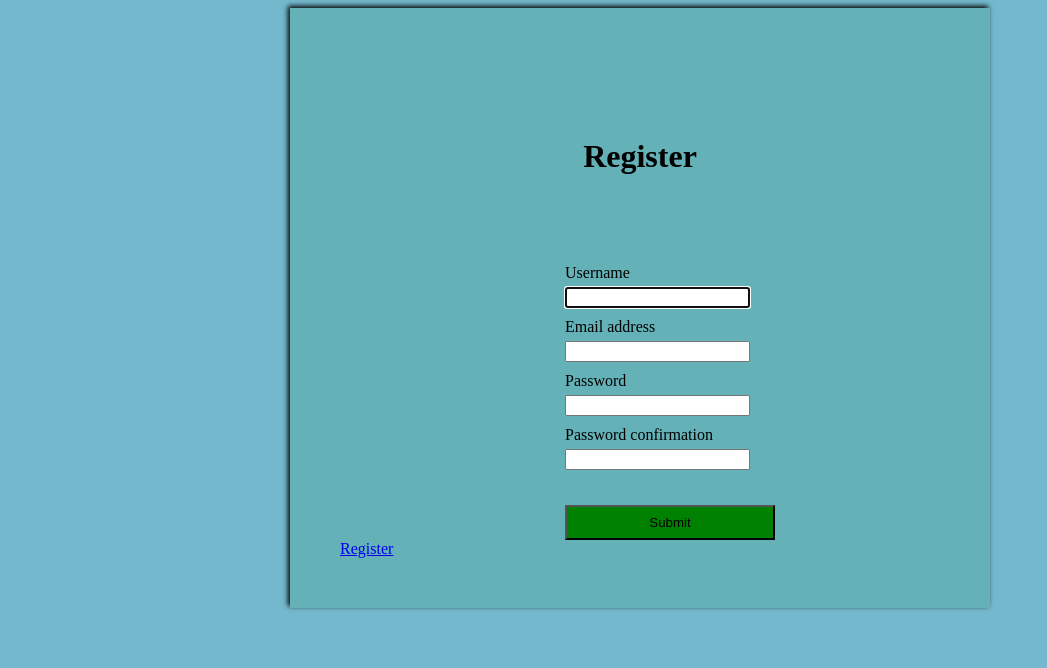
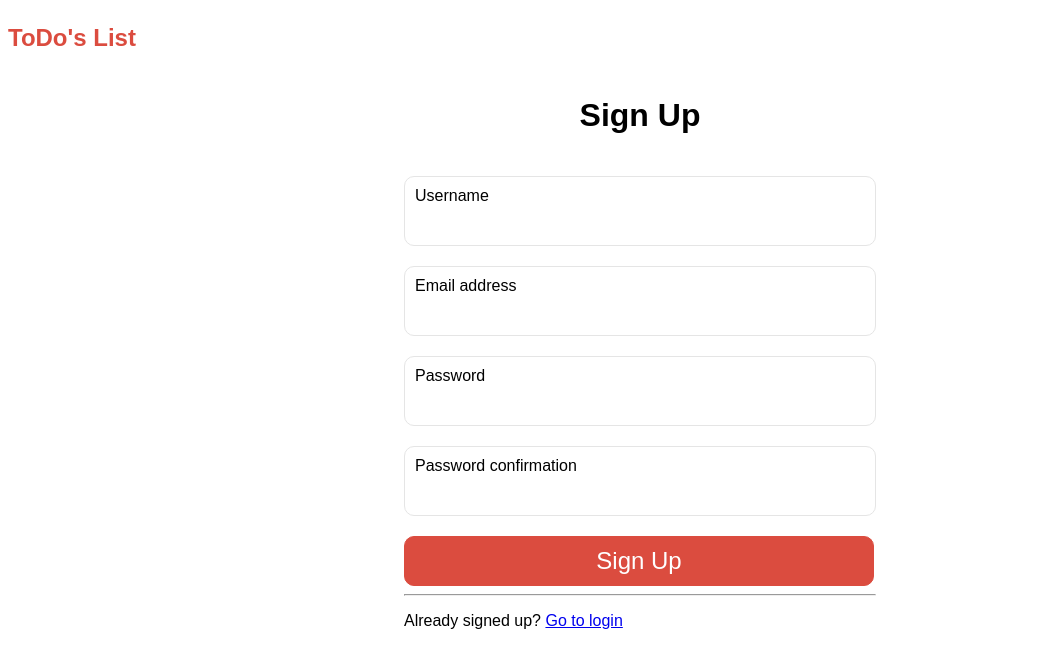
Before and after one commit to Zantron2000/ToDoList, a Django app: page /register in a window 1280 px wide. Shown: the top 668 px of the page, without its empty margins (0-1047 px from the left). Run offline with Django 4.2, Linux system fonts and the light colour scheme.

Commit message:
Updated Registration Page

```diff
--- a/ToDoList/core/forms.py
+++ b/ToDoList/core/forms.py
@@ -13,6 +13,7 @@ class NewUserForm(UserCreationForm):
         super(NewUserForm, self).__init__(*args, **kwargs)
         for visible in self.visible_fields():
             visible.field.widget.attrs['class'] = 'input'
+            visible.field.widget.attrs['id'] = visible.name
 
 class LoginForm(forms.Form):
     username = forms.CharField()
--- a/ToDoList/core/static/core/css/register.css
+++ b/ToDoList/core/static/core/css/register.css
@@ -1,51 +1,63 @@
 body {
-    background-color: rgb(116, 184, 205)
+    font-family: sans-serif;
+}
+
+.logo {
+    color:#db4c3f;
+    font-size: 24px;
+    font-weight: bold;
+}
+
+.item label {
+    display: block;
+    padding-bottom: 10px;
+}
+
+.item input {
+    border: none;
+    outline: none;
+    width: 100%;
+    font-size: 16px;
+}
+
+.item {
+    border: 1px #e5e5e5 solid;
+    border-radius: 10px;
+    min-width: 350px;
+    max-width: 450px;
+    width: 50vw;
+    padding: 10px 10px;
+    margin: 20px 0px;
 }
 
 .box {
-    background-color: rgb(100, 177, 183);
-    box-shadow: -2px -2px 5px black;
-    padding: 50px;
-    width: 600px;
-    height: 500px;
     margin: auto;
+    width: 50%;
     display: flex;
     flex-direction: column;
-    align-content: center;
-}
-
-.color {
-    margin-bottom: 10px;
-    width: 200px;
-    height: 25px;
-}
-
-.description {
-    margin-bottom: 5px;
-    margin-top: 10px;
-}
-
-.item {
-    display: block;
-    margin: auto;
-    width: 150px;
-}
-
-.title {
-    text-align: center;
+    align-items: center;
 }
 
 .submit {
-
-    width: 210px;
-    padding: 4px;
-    height: 35px;
-    margin-top: 35px;
-    background-color: green;
+    min-width: 380px;
+    max-width: 470px;
+    width: 53vw;
+    padding: 10px 10px;
+    border: 1px #db4c3f solid;
+    border-radius: 10px;
+    background-color: #db4c3f;
+    color: white;
+    font-size: 24px;
 }
 
-.flex {
-    display: flex;
-    flex-direction: column;
-    align-content: center;
+.submit:hover, .submit:active {
+    background-color: #c53727;
+    cursor: pointer;
 }
+
+#formbreak {
+    min-width: 380px;
+    max-width: 470px;
+    width: 53vw;
+    margin-left: 0;
+}
--- a/ToDoList/core/templates/core/register.html
+++ b/ToDoList/core/templates/core/register.html
@@ -6,32 +6,34 @@
     <head>
         <link rel="stylesheet" href="{% static 'core/css/register.css' %}">
 
-        <title>Register</title>
+        <title>Sign Up</title>
     </head>
     <body>
+        <div class="logo">
+            <p>ToDo's List</p>
+        </div>
         <div class="box">
 
-            <div class="item title">
-                <h1>Register</h1>
+            <div class="title">
+                <h1>Sign Up</h1>
             </div>
+            <div class="column">
                 <form action="" method="post">
-                <div class="flex">
+
                         {% csrf_token %}
 
                         {% for field in form %}
                             <div class="item">
-                            <p class="description">{{ field.label }}</p>
+                                <label for="{{ field.name }}">{{ field.label }}</label>
                                 {{ field }}
                             </div>
                         {% endfor %}
-                    <div class="item">
-                        <input class="item submit" type="submit">
+
+                        <input class="submit" type="submit" value="Sign Up">
+                </form>
+                <hr id="formbreak">
+                <p>Already signed up? <a href="{% url 'login' %}">Go to login</a></p>
             </div>
-
-                </div>
-            </form>
-
-            <a href="{% url 'login' %}">Register</a>
         </div>
     </body>
 </html>
```
Lines whose indentation alone changed are shown as unchanged.
